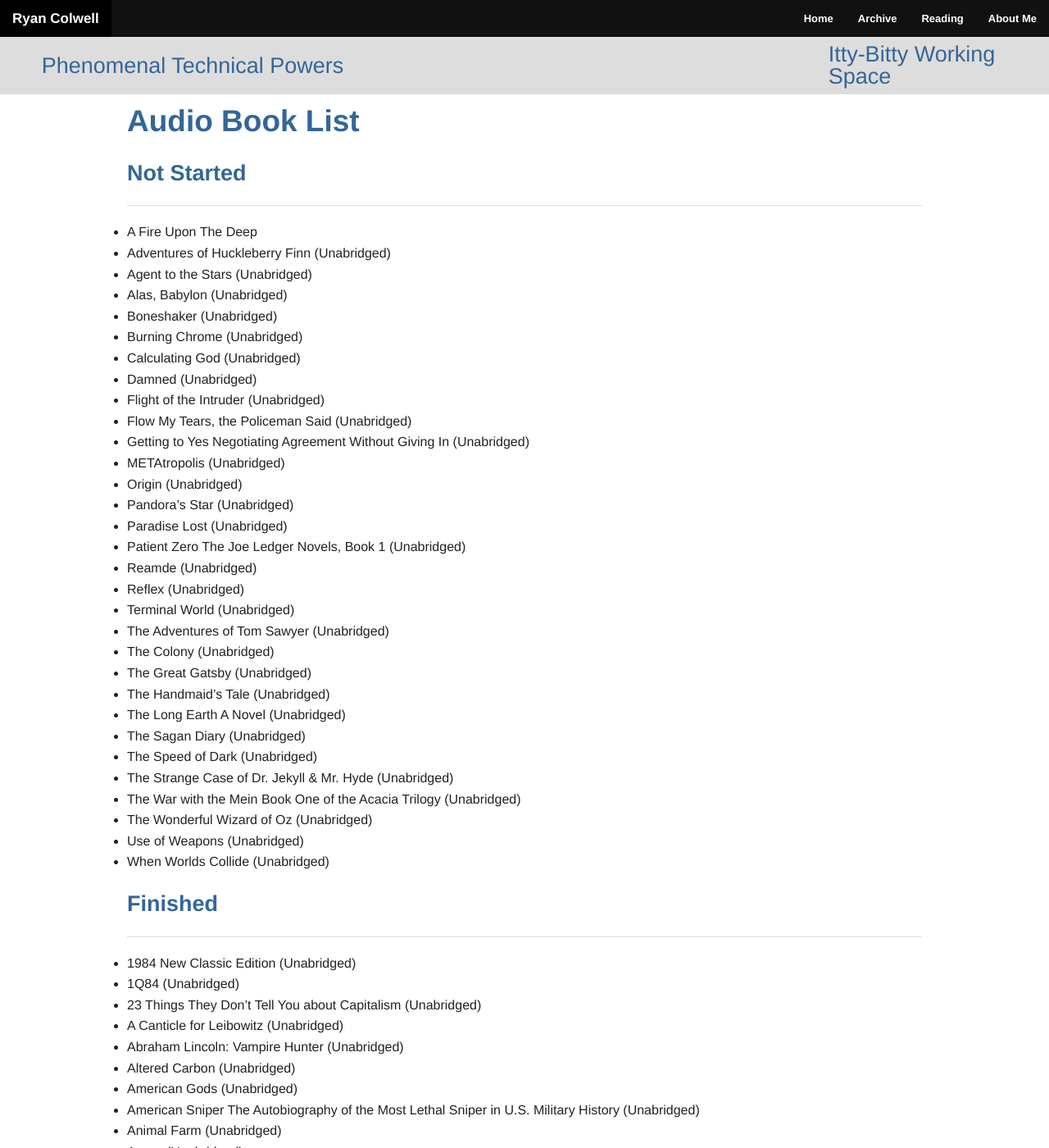
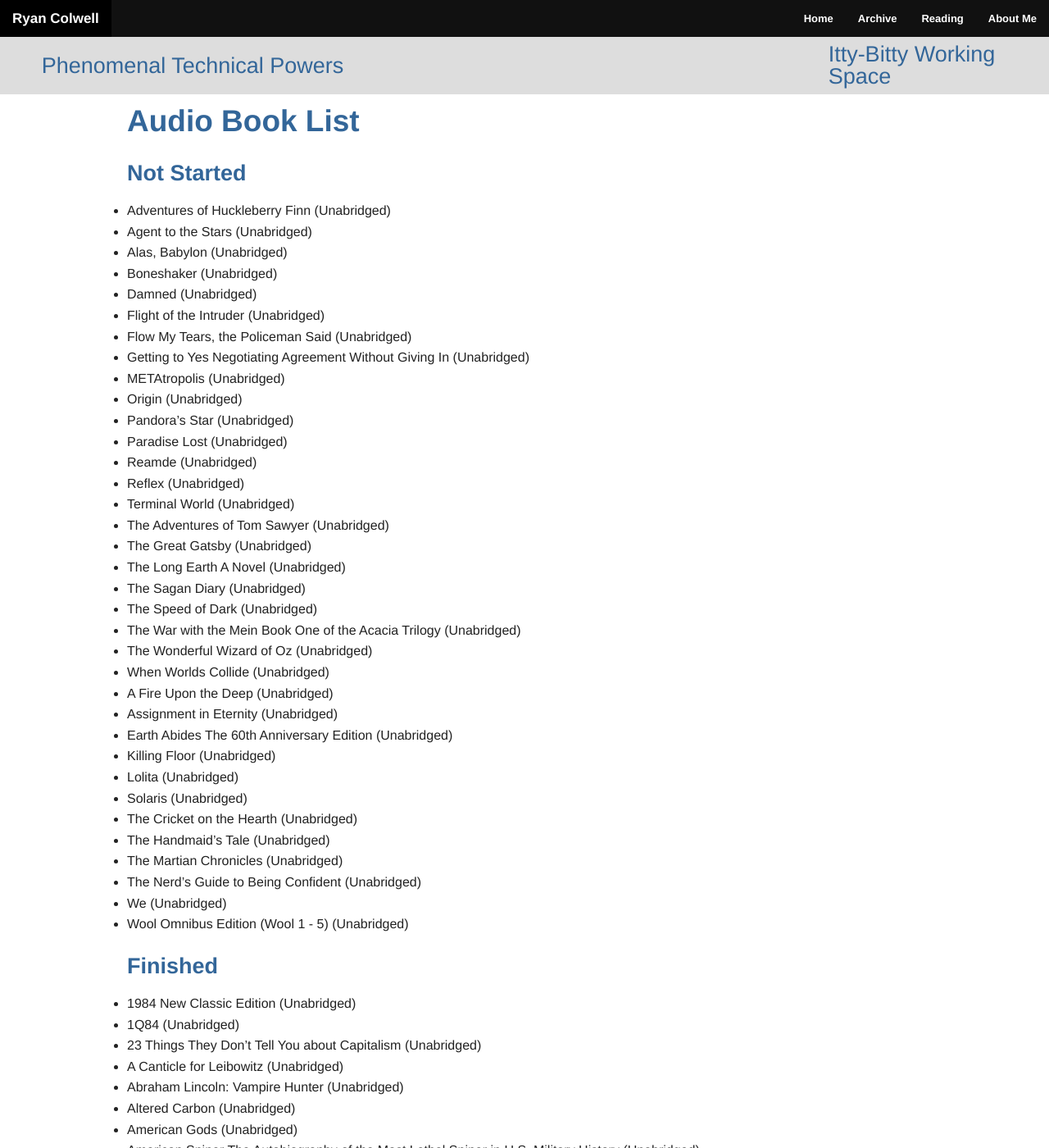
Before and after one commit to ryanco/ryanco.github.io, a Jekyll site: the page built from AudioBookList/index.md, in a window 1280 px wide and 1400 px high. Shown: the whole window at 82% size. Built offline with Jekyll 4.4.1, drawn with Linux system fonts in a browser that asks for light colours; nearby versions of some CDN libraries; Markdown is read by kramdown in place of the engine named in the settings; some of the changed text lies outside the part shown.

Commit message:
Updating Books

```diff
--- a/AudioBookList/index.md
+++ b/AudioBookList/index.md
@@ -6,14 +6,10 @@ title: Audio Book List
 ##{{ page.title }}
 
 ###Not Started
-***
-* A Fire Upon The Deep
 * Adventures of Huckleberry Finn (Unabridged)
 * Agent to the Stars (Unabridged)
 * Alas, Babylon (Unabridged)
 * Boneshaker (Unabridged)
-* Burning Chrome (Unabridged)
-* Calculating God (Unabridged)
 * Damned (Unabridged)
 * Flight of the Intruder (Unabridged)
 * Flow My Tears, the Policeman Said (Unabridged)
@@ -22,25 +18,31 @@ title: Audio Book List
 * Origin (Unabridged)
 * Pandora's Star (Unabridged)
 * Paradise Lost (Unabridged)
-* Patient Zero The Joe Ledger Novels, Book 1 (Unabridged)
 * Reamde (Unabridged)
 * Reflex (Unabridged)
 * Terminal World (Unabridged)
 * The Adventures of Tom Sawyer (Unabridged)
-* The Colony (Unabridged)
 * The Great Gatsby (Unabridged)
-* The Handmaid's Tale (Unabridged)
 * The Long Earth A Novel (Unabridged)
 * The Sagan Diary (Unabridged)
 * The Speed of Dark (Unabridged)
-* The Strange Case of Dr. Jekyll & Mr. Hyde (Unabridged)
 * The War with the Mein Book One of the Acacia Trilogy (Unabridged)
 * The Wonderful Wizard of Oz (Unabridged)
-* Use of Weapons (Unabridged)
 * When Worlds Collide (Unabridged)
+* A Fire Upon the Deep (Unabridged)
+* Assignment in Eternity (Unabridged)
+* Earth Abides The 60th Anniversary Edition (Unabridged)
+* Killing Floor (Unabridged)
+* Lolita (Unabridged)
+* Solaris (Unabridged)
+* The Cricket on the Hearth (Unabridged)
+* The Handmaid's Tale (Unabridged)
+* The Martian Chronicles (Unabridged)
+* The Nerd's Guide to Being Confident (Unabridged)
+* We (Unabridged)
+* Wool Omnibus Edition (Wool 1 - 5) (Unabridged)
 
 ###Finished
-***
 * 1984 New Classic Edition (Unabridged)
 * 1Q84 (Unabridged)
 * 23 Things They Don't Tell You about Capitalism (Unabridged)
@@ -53,6 +55,8 @@ title: Audio Book List
 * Armor (Unabridged)
 * Barrayar (Unabridged)
 * Brave New World (Unabridged)
+* Burning Chrome (Unabridged)
+* Calculating God (Unabridged)
 * Cat's Cradle (Unabridged)
 * Catch-22 (Unabridged)
 * Catching Fire Hunger Games, Book 2 (Unabridged)
@@ -100,6 +104,7 @@ title: Audio Book List
 * Old Man's War (Unabridged)
 * One Second After (Unabridged)
 * Orion and King Arthur (Unabridged)
+* Patient Zero The Joe Ledger Novels, Book 1 (Unabridged)
 * Plague of the Dead: The Morningstar Strain, Book 1 (Unabridged)
 * Player Piano (Unabridged)
 * Ready Player One (Unabridged)
@@ -114,6 +119,7 @@ title: Audio Book List
 * Survivors The Morningstar Strain, Book 3 (Unabridged)
 * Swarm Star Force, Book 1 (Unabridged)
 * The Android's Dream (Unabridged)
+* The Colony (Unabridged)
 * The Diamond Age (Unabridged)
 * The End of Eternity (Unabridged)
 * The Forever War (Unabridged)
@@ -135,3 +141,4 @@ title: Audio Book List
 * WWW Wonder (Unabridged)
 * Whack-a-Mole (Unabridged)
 * You're Next (Unabridged)
+* The Strange Case of Dr. Jekyll & Mr. Hyde (Unabridged)
```
Also changed, not shown: Books/index.md (+2 -0 lines).
